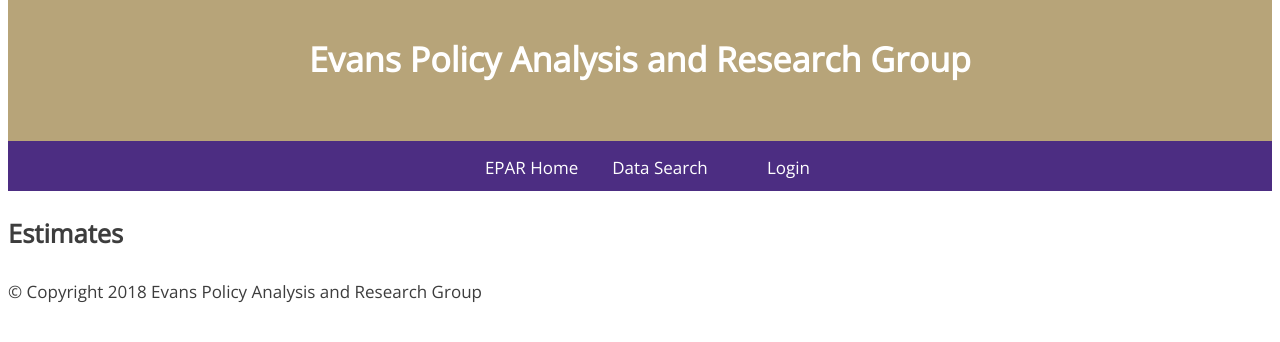
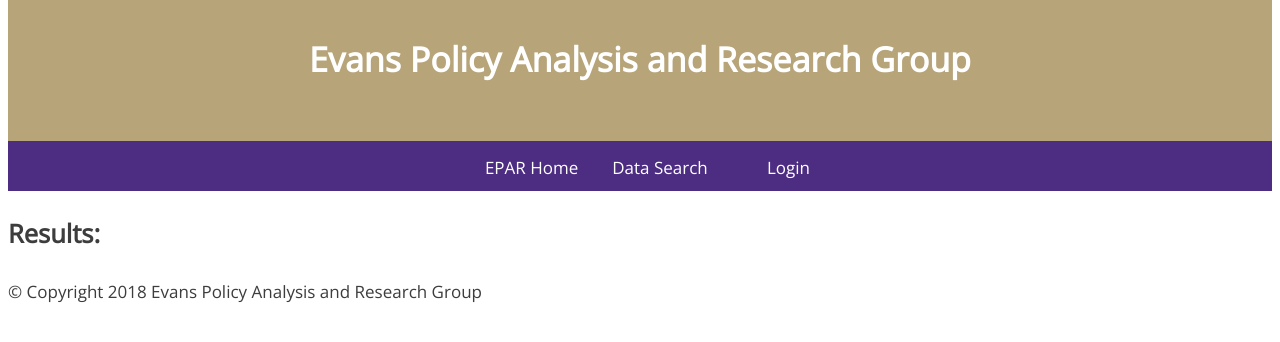
Before and after one commit to EvansSchoolPolicyAnalysisAndResearch/375-AgQuery, a Flask app: template app/templates/results.html in a window 1280 px wide. Shown: the top 342 px of the page. Run offline with Flask 2, Linux system fonts and the light colour scheme; the template is opened without the code that fills it, so the values that code supplies are empty.

Commit message:
Improved templates

```diff
--- a/app/templates/index.html
+++ b/app/templates/index.html
@@ -31,6 +31,7 @@
 			<option>b</option>
 		</select>
 	</div>
+	<input type="submit" name="Find Vars">
 </form>
 <form method="POST" action="/results">
 	<fieldset id="indicators">
@@ -41,5 +42,6 @@
 			<label for="indicator">indicator</label>
 		-->
 	</fieldset>
+	<input type="submit" name="Go">
 </form>
 {% endblock %}
--- a/app/templates/results.html
+++ b/app/templates/results.html
@@ -4,6 +4,10 @@
 
 {% block title %}Data Estimates{% endblock %}
 
-{% block pageheader %}Estimates{% endblock %}
+{% block pageheader %}Results:{% endblock %}
 
-{% block body %}{% endblock %}
+{% block body %}
+<table>
+
+</table>
+{% endblock %}
```
